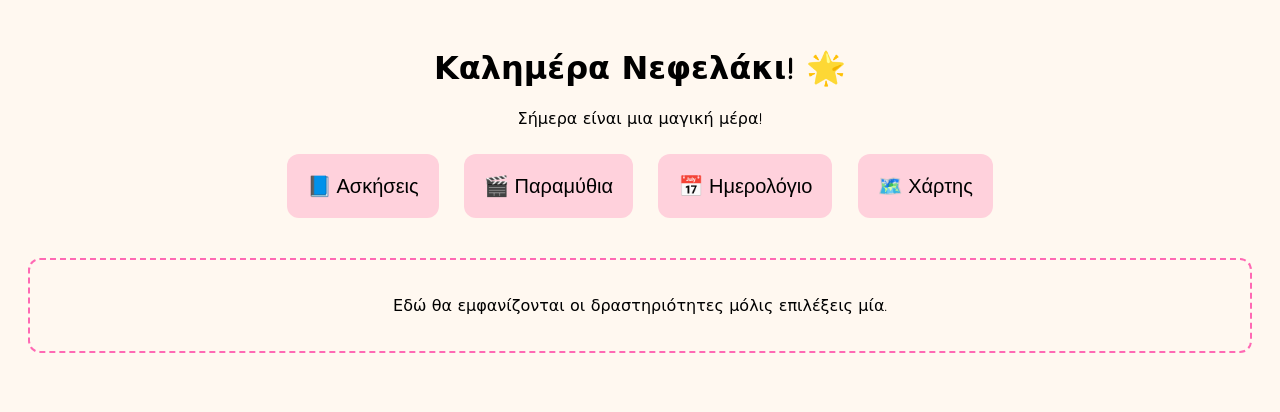
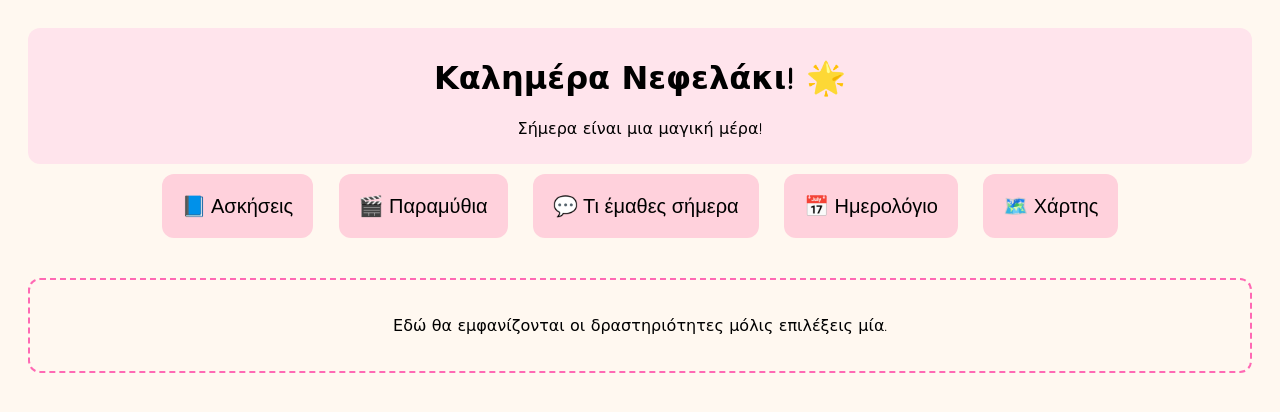
Before and after one commit to Chrispap100/nefeliword, a plain HTML site: page index.html in a window 1280 px wide. Drawn offline with Linux system fonts and the light colour scheme.

Commit message:
Add files via upload

```diff
--- a/index.html
+++ b/index.html
@@ -7,11 +7,14 @@
     <link rel="stylesheet" href="./styles/style.css">
 </head>
 <body>
-    <h1>Καλημέρα Νεφελάκι! 🌟</h1>
-    <p>Σήμερα είναι μια μαγική μέρα!</p>
+    <header>
+        <h1>Καλημέρα Νεφελάκι! 🌟</h1>
+        <p>Σήμερα είναι μια μαγική μέρα!</p>
+    </header>
     <div class="menu">
         <button onclick="navigate('askiseis')">📘 Ασκήσεις</button>
         <button onclick="navigate('paromythia')">🎬 Παραμύθια</button>
+        <button onclick="navigate('tiemathe')">💬 Τι έμαθες σήμερα</button>
         <button onclick="navigate('imerologio')">📅 Ημερολόγιο</button>
         <button onclick="navigate('xartis')">🗺️ Χάρτης</button>
     </div>
--- a/src/script.js
+++ b/src/script.js
@@ -3,16 +3,46 @@ function navigate(section) {
     const content = document.getElementById("content");
     switch(section) {
         case 'askiseis':
-            content.innerHTML = "<h2>Ασκήσεις</h2><p>Πόσο κάνει 5 + 3; <br><button onclick=\"alert('Σωστά!')\">8</button> <button onclick=\"alert('Δοκίμασε ξανά')\">9</button></p>";
+            content.innerHTML = `
+                <h2>Ασκήσεις</h2>
+                <p>Πόσο κάνει 4 + 2; <br>
+                <button onclick="alert('Σωστά!')">6</button>
+                <button onclick="alert('Ξαναπροσπάθησε')">5</button></p>
+                <p>Είναι το 8 ζυγός αριθμός; <br>
+                <button onclick="alert('Σωστά!')">Ναι</button>
+                <button onclick="alert('Όχι ακριβώς')">Όχι</button></p>
+            `;
             break;
         case 'paromythia':
-            content.innerHTML = "<h2>Ερωτήσεις Παραμυθιών</h2><p>Ποιος είναι ο χιονάνθρωπος φίλος της Έλσας; <br><button onclick=\"alert('Σωστά! Ο Όλαφ!')\">Όλαφ</button> <button onclick=\"alert('Όχι ακριβώς')\">Μίκυ</button></p>";
+            content.innerHTML = `
+                <h2>Ερωτήσεις Παραμυθιών</h2>
+                <p>Ποιος είναι ο φίλος της Άννα και της Έλσας;<br>
+                <button onclick="alert('Σωστά!')">Όλαφ</button>
+                <button onclick="alert('Όχι')">Ντόναλντ</button></p>
+            `;
+            break;
+        case 'tiemathe':
+            content.innerHTML = `
+                <h2>Τι έμαθες σήμερα;</h2>
+                <textarea rows='4' cols='40' placeholder='Γράψε εδώ...'></textarea><br>
+                <button onclick="alert('Μπράβο Νεφελάκι!')">Αποθήκευση</button>
+            `;
             break;
         case 'imerologio':
-            content.innerHTML = "<h2>Ημερολόγιο</h2><p>Πώς νιώθεις σήμερα Νεφελάκι; <br>😊 😐 😢</p><p>Τι έμαθες σήμερα;<br><textarea placeholder='Γράψε εδώ...'></textarea></p>";
+            content.innerHTML = `
+                <h2>Ημερολόγιο Ευγνωμοσύνης</h2>
+                <p>Πώς νιώθεις σήμερα;<br> 😊 😐 😢 </p>
+                <p>Σήμερα χάρηκα γιατί...<br>
+                <textarea rows='3' cols='40' placeholder='Γράψε εδώ κάτι όμορφο'></textarea></p>
+            `;
             break;
         case 'xartis':
-            content.innerHTML = "<h2>Χάρτης του Κόσμου της Νεφέλης</h2><p>🧚 Χώρα των Παραμυθιών<br>🔤 Πύργος των Ασκήσεων<br>💖 Κοιλάδα των Αγαπημένων</p>";
+            content.innerHTML = `
+                <h2>Χάρτης του Κόσμου της Νεφέλης</h2>
+                <p>🧚 Χώρα των Παραμυθιών<br>
+                🔤 Πύργος των Ασκήσεων<br>
+                💖 Κοιλάδα των Αγαπημένων</p>
+            `;
             break;
     }
 }
--- a/styles/style.css
+++ b/styles/style.css
@@ -4,6 +4,11 @@ body {
     font-family: Comic Sans MS, cursive;
     text-align: center;
     padding: 20px;
+}
+header {
+    background-color: #ffe4ec;
+    padding: 10px;
+    border-radius: 12px;
 }
 .menu button {
     background-color: #ffd1dc;
```
